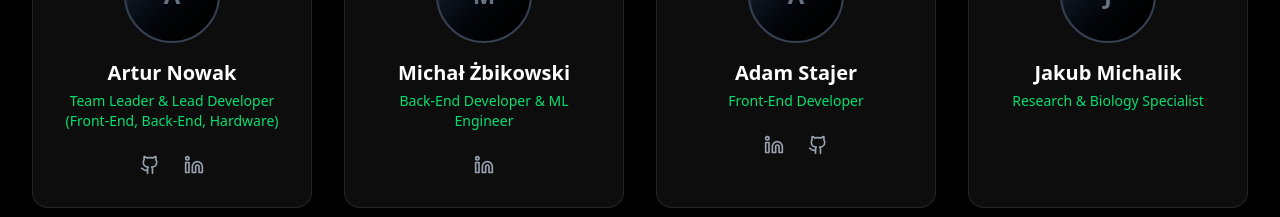
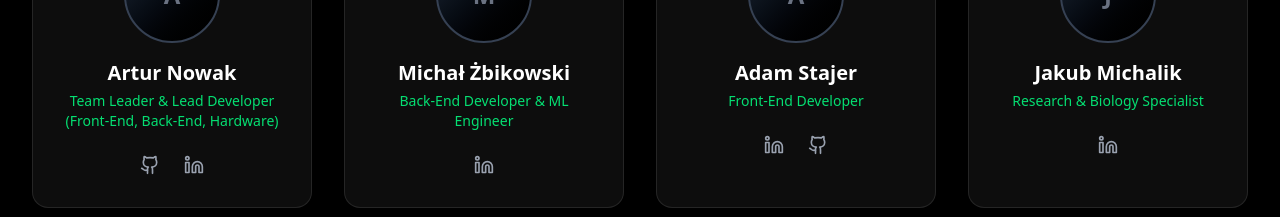
Before and after one commit to Arciiix/agricup-website, a React (Vite) app: page / in a window 1280 px wide. Shown: the part 5860-6077 px from the top of the page. Built offline with nearby package versions, Linux system fonts and the light colour scheme.

Commit message:
Add Jakub's LinkedIn

```diff
--- a/src/components/Team.tsx
+++ b/src/components/Team.tsx
@@ -43,7 +43,9 @@ const team: TeamMember[] = [
   {
     name: "Jakub Michalik",
     role: "Research & Biology Specialist",
-    socials: {},
+    socials: {
+      linkedin: "https://www.linkedin.com/in/jakub-michalik-07b7513a0/",
+    },
   },
 ];
 
```
